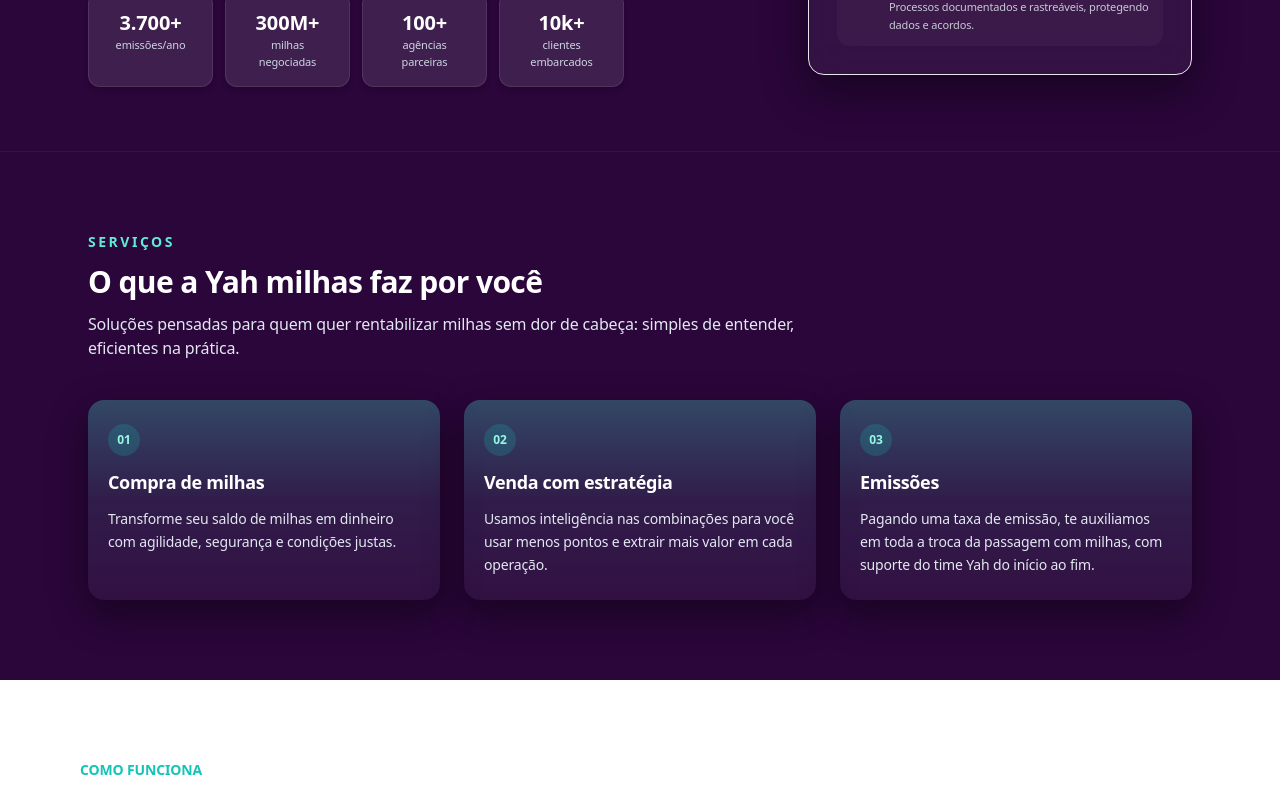
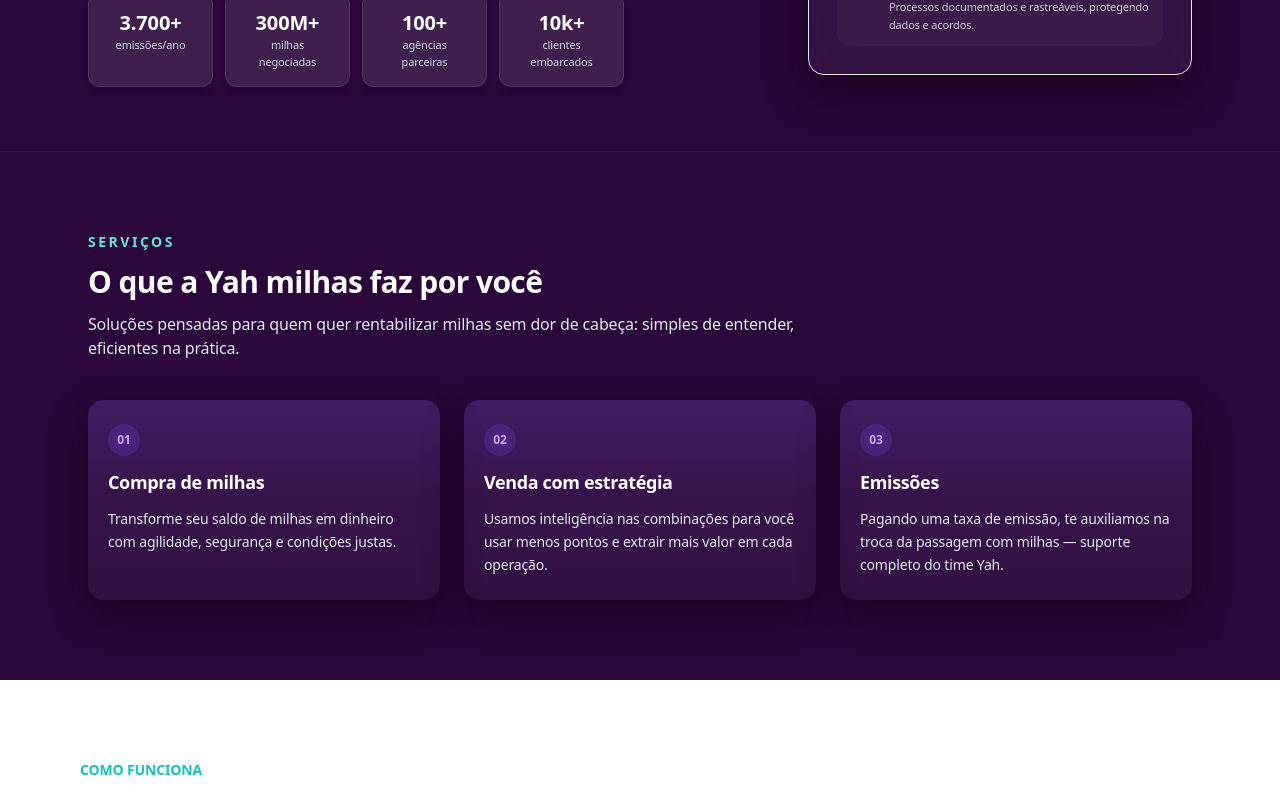
Before and after one commit to AbaMilhas/yah-landing, a Next.js app: page / in a window 1280 px wide. Shown: the part 497-1289 px from the top of the page. Built offline with nearby package versions, Linux system fonts and the light colour scheme; no server answers.

Commit message:
ajusta degradê dos cards de serviços para roxo/lilás

```diff
--- a/components/Services.tsx
+++ b/components/Services.tsx
@@ -7,6 +7,7 @@ export default function Services() {
       className="bg-[#2A063A] text-white py-16 sm:py-20 border-t border-white/5"
     >
       <div className="mx-auto max-w-6xl px-6 space-y-10">
+
         {/* Cabeçalho da seção */}
         <div className="space-y-3 max-w-3xl">
           <p className="text-sm font-semibold tracking-[0.18em] uppercase text-teal-300">
@@ -23,14 +24,26 @@ export default function Services() {
 
         {/* Cards de serviços */}
         <div className="grid gap-6 md:grid-cols-3">
-          {/* Compra de milhas */}
+
+          {/* CARD 01 */}
           <div className="relative group">
-            <div className="absolute inset-0 rounded-2xl bg-gradient-to-b from-teal-400/40 via-teal-500/10 to-transparent opacity-70 group-hover:opacity-100 transition-opacity duration-300" />
-            <div className="relative flex h-full flex-col gap-3 rounded-2xl bg-white/[0.04] px-5 py-6 shadow-[0_14px_38px_rgba(0,0,0,0.45)] transition-transform duration-300 group-hover:-translate-y-1">
-              <span className="inline-flex h-8 w-8 items-center justify-center rounded-full bg-teal-500/20 text-xs font-semibold text-teal-200">
+            {/* Degradê roxo-lilás */}
+            <div className="absolute inset-0 rounded-2xl bg-gradient-to-b
+                    from-[#8B4DFF]/30 via-[#6A2BCB]/10 to-transparent
+                    opacity-60 group-hover:opacity-100 transition-opacity duration-300" />
+
+            {/* Conteúdo */}
+            <div className="relative flex h-full flex-col gap-3 rounded-2xl
+                 bg-white/[0.04] px-5 py-6 shadow-[0_14px_38px_rgba(0,0,0,0.45)]
+                 transition-transform duration-300 group-hover:-translate-y-1">
+
+              <span className="inline-flex h-8 w-8 items-center justify-center rounded-full
+                     bg-[#8B4DFF]/20 text-xs font-semibold text-[#C9A6FF]">
                 01
               </span>
+
               <h3 className="text-lg font-semibold">Compra de milhas</h3>
+
               <p className="text-sm text-slate-200 leading-relaxed">
                 Transforme seu saldo de milhas em dinheiro com agilidade,
                 segurança e condições justas.
@@ -38,14 +51,23 @@ export default function Services() {
             </div>
           </div>
 
-          {/* Venda com estratégia */}
+          {/* CARD 02 */}
           <div className="relative group">
-            <div className="absolute inset-0 rounded-2xl bg-gradient-to-b from-teal-400/40 via-teal-500/10 to-transparent opacity-70 group-hover:opacity-100 transition-opacity duration-300" />
-            <div className="relative flex h-full flex-col gap-3 rounded-2xl bg-white/[0.04] px-5 py-6 shadow-[0_14px_38px_rgba(0,0,0,0.45)] transition-transform duration-300 group-hover:-translate-y-1">
-              <span className="inline-flex h-8 w-8 items-center justify-center rounded-full bg-teal-500/20 text-xs font-semibold text-teal-200">
+            <div className="absolute inset-0 rounded-2xl bg-gradient-to-b
+                    from-[#8B4DFF]/30 via-[#6A2BCB]/10 to-transparent
+                    opacity-60 group-hover:opacity-100 transition-opacity duration-300" />
+
+            <div className="relative flex h-full flex-col gap-3 rounded-2xl
+                 bg-white/[0.04] px-5 py-6 shadow-[0_14px_38px_rgba(0,0,0,0.45)]
+                 transition-transform duration-300 group-hover:-translate-y-1">
+
+              <span className="inline-flex h-8 w-8 items-center justify-center rounded-full
+                     bg-[#8B4DFF]/20 text-xs font-semibold text-[#C9A6FF]">
                 02
               </span>
+
               <h3 className="text-lg font-semibold">Venda com estratégia</h3>
+
               <p className="text-sm text-slate-200 leading-relaxed">
                 Usamos inteligência nas combinações para você usar menos pontos
                 e extrair mais valor em cada operação.
@@ -53,17 +75,26 @@ export default function Services() {
             </div>
           </div>
 
-          {/* Emissões */}
+          {/* CARD 03 */}
           <div className="relative group">
-            <div className="absolute inset-0 rounded-2xl bg-gradient-to-b from-teal-400/40 via-teal-500/10 to-transparent opacity-70 group-hover:opacity-100 transition-opacity duration-300" />
-            <div className="relative flex h-full flex-col gap-3 rounded-2xl bg-white/[0.04] px-5 py-6 shadow-[0_14px_38px_rgba(0,0,0,0.45)] transition-transform duration-300 group-hover:-translate-y-1">
-              <span className="inline-flex h-8 w-8 items-center justify-center rounded-full bg-teal-500/20 text-xs font-semibold text-teal-200">
+            <div className="absolute inset-0 rounded-2xl bg-gradient-to-b
+                    from-[#8B4DFF]/30 via-[#6A2BCB]/10 to-transparent
+                    opacity-60 group-hover:opacity-100 transition-opacity duration-300" />
+
+            <div className="relative flex h-full flex-col gap-3 rounded-2xl
+                 bg-white/[0.04] px-5 py-6 shadow-[0_14px_38px_rgba(0,0,0,0.45)]
+                 transition-transform duration-300 group-hover:-translate-y-1">
+
+              <span className="inline-flex h-8 w-8 items-center justify-center rounded-full
+                     bg-[#8B4DFF]/20 text-xs font-semibold text-[#C9A6FF]">
                 03
               </span>
+
               <h3 className="text-lg font-semibold">Emissões</h3>
+
               <p className="text-sm text-slate-200 leading-relaxed">
-                Pagando uma taxa de emissão, te auxiliamos em toda a troca da
-                passagem com milhas, com suporte do time Yah do início ao fim.
+                Pagando uma taxa de emissão, te auxiliamos na troca da passagem
+                com milhas — suporte completo do time Yah.
               </p>
             </div>
           </div>
```
